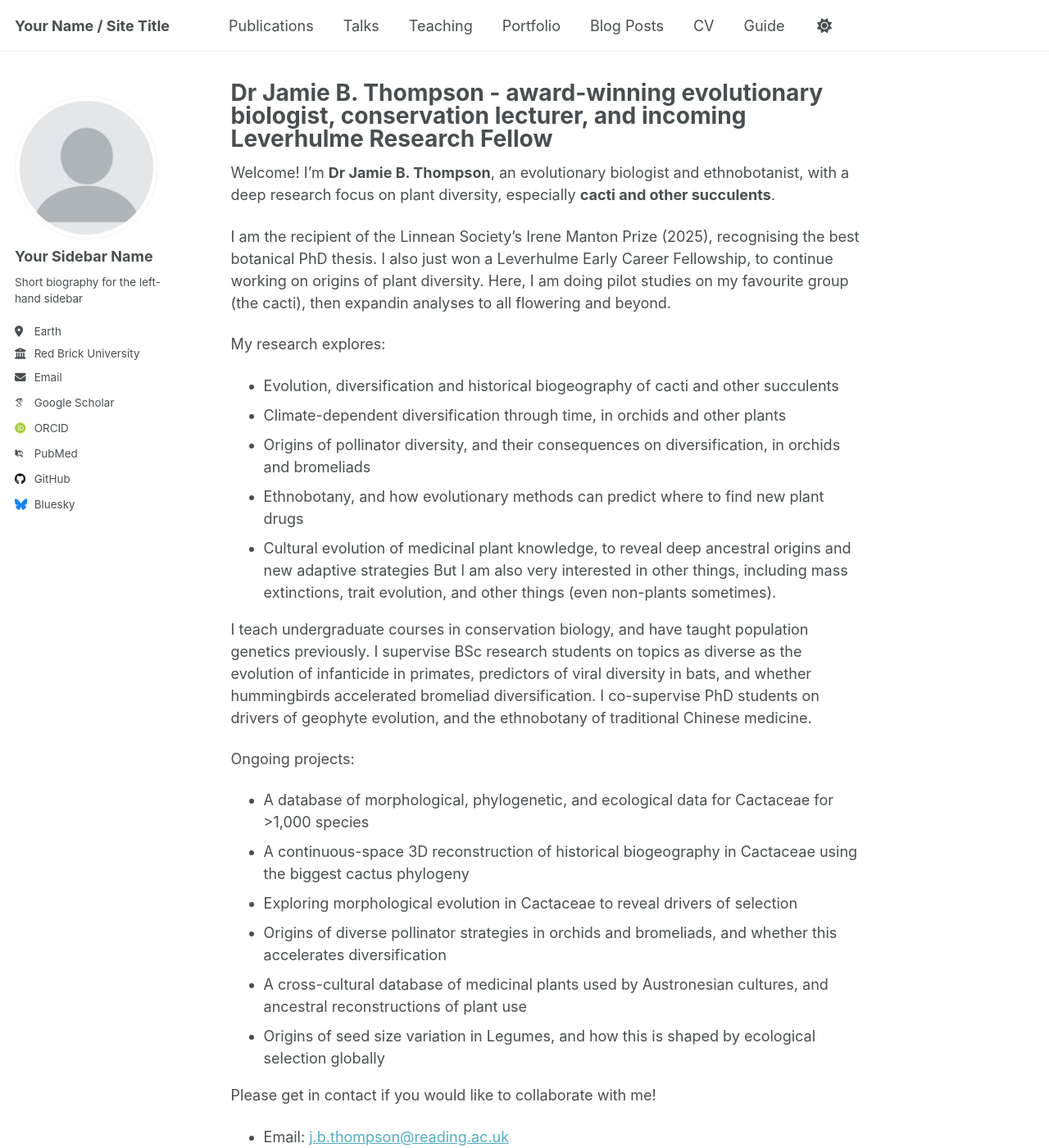
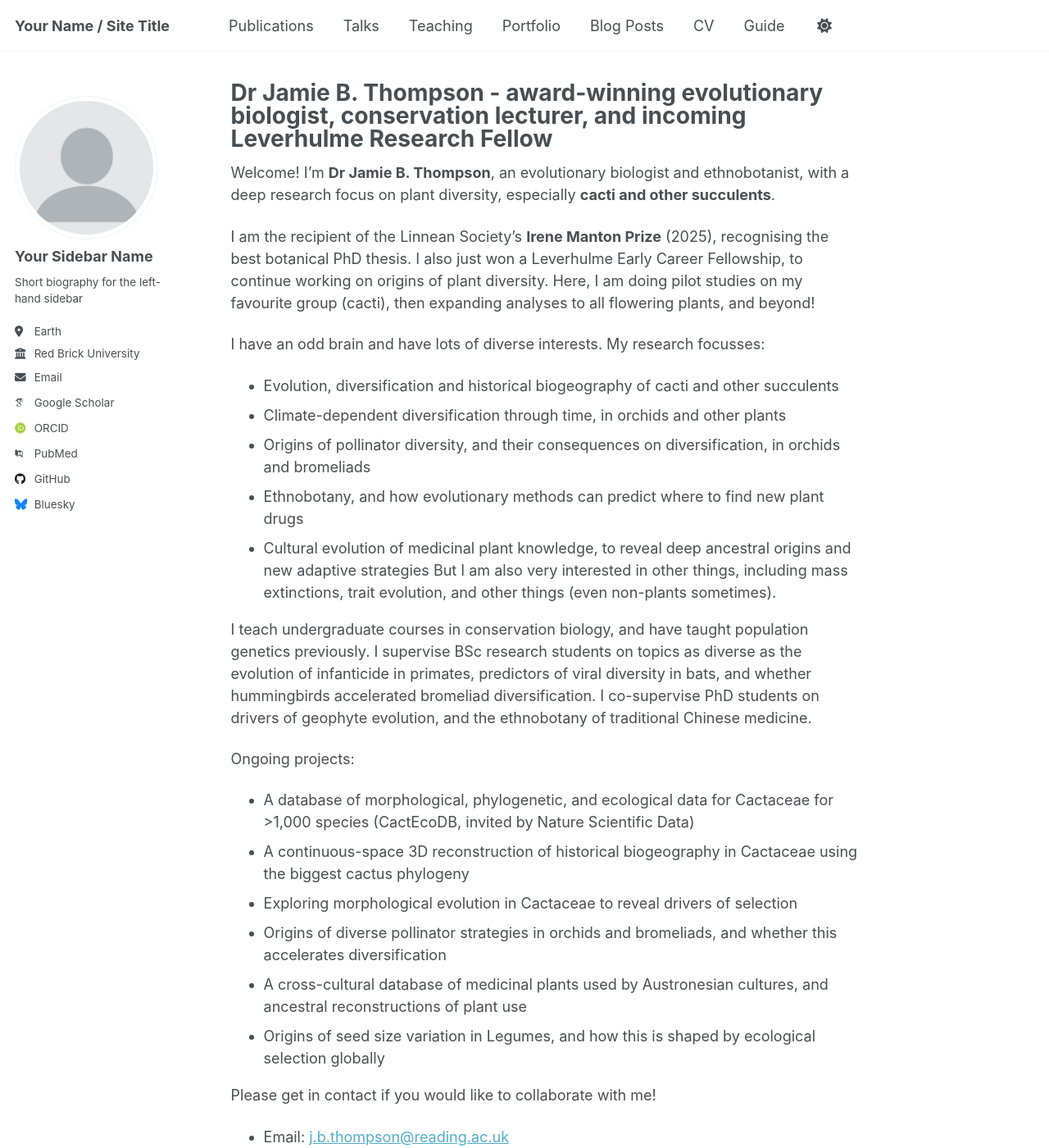
Before and after one commit to jamie-thompson/jamie-thompson.github.io, a Jekyll site: the page built from _pages/about.md, in a window 1280 px wide and 1400 px high. Shown: the whole window at 82% size. Built offline with Jekyll 4.4.1, drawn with Linux system fonts in a browser that asks for light colours; some web fonts are replaced.

Commit message:
Update about.md

```diff
--- a/_pages/about.md
+++ b/_pages/about.md
@@ -9,9 +9,9 @@ redirect_from:
 
 Welcome! I’m **Dr Jamie B. Thompson**, an evolutionary biologist and ethnobotanist, with a deep research focus on plant diversity, especially **cacti and other succulents**.
 
-I am the recipient of the Linnean Society's Irene Manton Prize (2025), recognising the best botanical PhD thesis.  I also just won a Leverhulme Early Career Fellowship, to continue working on origins of plant diversity.  Here, I am doing pilot studies on my favourite group (the cacti), then expandin analyses to all flowering and beyond.
+I am the recipient of the Linnean Society's **Irene Manton Prize** (2025), recognising the best botanical PhD thesis.  I also just won a Leverhulme Early Career Fellowship, to continue working on origins of plant diversity.  Here, I am doing pilot studies on my favourite group (cacti), then expanding analyses to all flowering plants, and beyond!
 
-My research explores:
+I have an odd brain and have lots of diverse interests.  My research focusses:
 - Evolution, diversification and historical biogeography of cacti and other succulents
 - Climate-dependent diversification through time, in orchids and other plants
 - Origins of pollinator diversity, and their consequences on diversification, in orchids and bromeliads
@@ -22,7 +22,7 @@ But I am also very interested in other things, including mass extinctions, trait
 I teach undergraduate courses in conservation biology, and have taught population genetics previously.  I supervise BSc research students on topics as diverse as the evolution of infanticide in primates, predictors of viral diversity in bats, and whether hummingbirds accelerated bromeliad diversification.  I co-supervise PhD students on drivers of geophyte evolution, and the ethnobotany of traditional Chinese medicine.
 
 Ongoing projects:
-- A database of morphological, phylogenetic, and ecological data for Cactaceae for >1,000 species
+- A database of morphological, phylogenetic, and ecological data for Cactaceae for >1,000 species (CactEcoDB, invited by Nature Scientific Data)
 - A continuous-space 3D reconstruction of historical biogeography in Cactaceae using the biggest cactus phylogeny
 - Exploring morphological evolution in Cactaceae to reveal drivers of selection
 - Origins of diverse pollinator strategies in orchids and bromeliads, and whether this accelerates diversification
```
